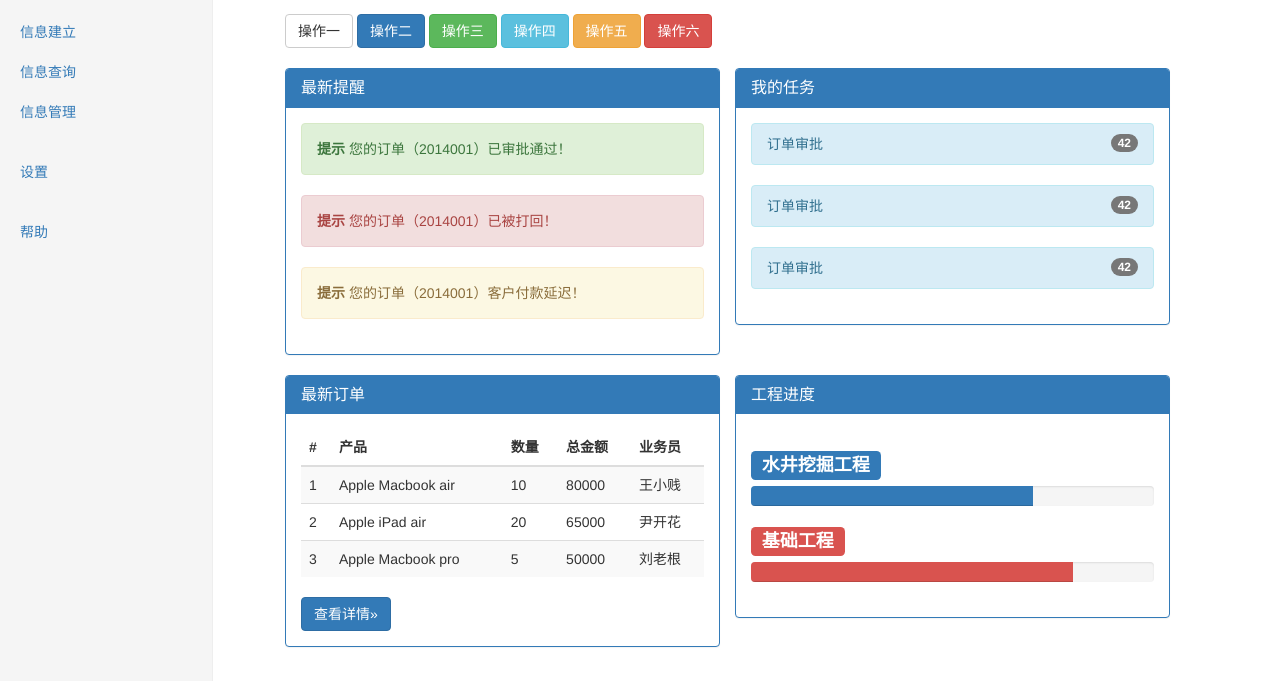
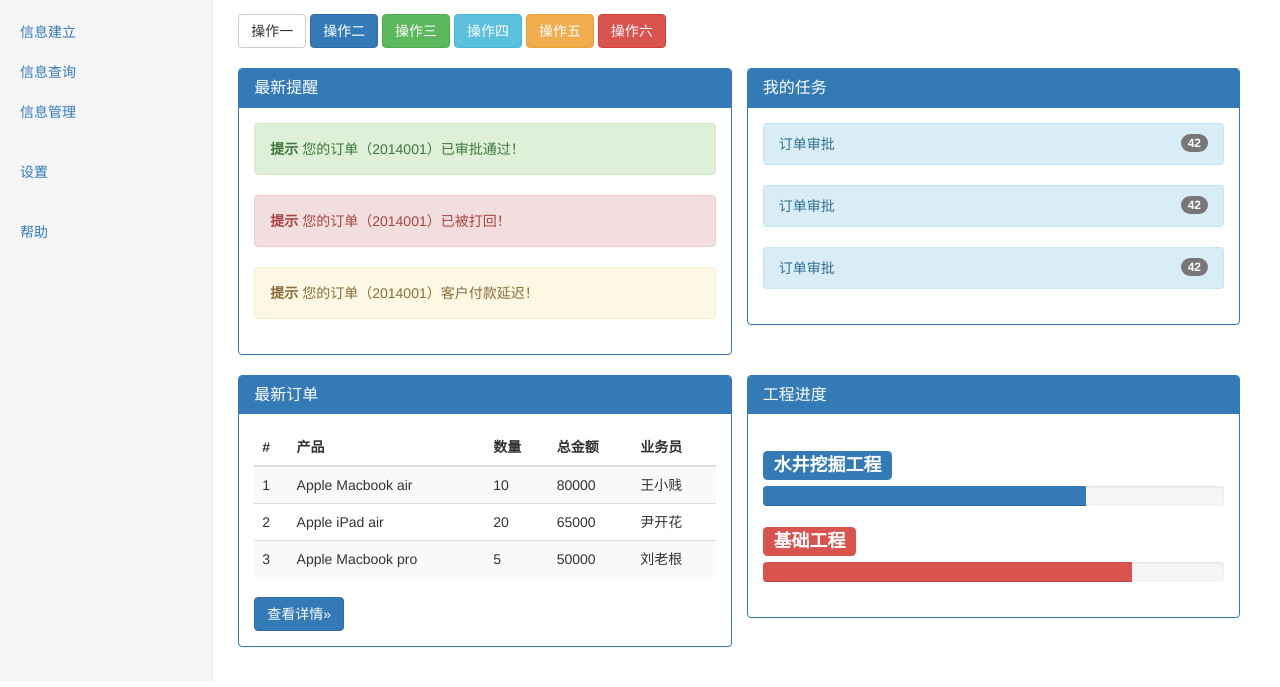
Before and after one commit to KindyGuSir/exam, a plain HTML site: page index.html in a window 1280 px wide. Shown: the part 119-806 px from the top of the page. Drawn offline with nearby package versions, Linux system fonts and the light colour scheme.

Commit message:
修改..

```diff
--- a/index.html
+++ b/index.html
@@ -211,7 +211,7 @@
   </div>
 
   <!-- left -->
-  <div class="container container-fluid">
+  <div class="container-fluid">
     <div class="row">
       <div class="col-sm-3 col-md-2 sidebar navbar-fixed-left">
         <ul class="nav nav-sidebar">
@@ -242,9 +242,7 @@
         </ul>
       </div>
     </div>
-  </div>
-  <!-- right -->
-  <div class="container container-fluid">
+ <div class="row">
     <div class="col-sm-9 col-sm-offset-3 col-md-10 col-md-offset-2 main">
       <div class="row">
         <h2 class="page-header">管理控制台</h2>
@@ -381,6 +379,7 @@
         </div>
       </div>
     </div>
+    </div>
   </div>
   <script src="https://cdn.bootcss.com/jquery/1.12.4/jquery.min.js"></script>
   <script src="js/bootstrap.min.js"></script>
```
